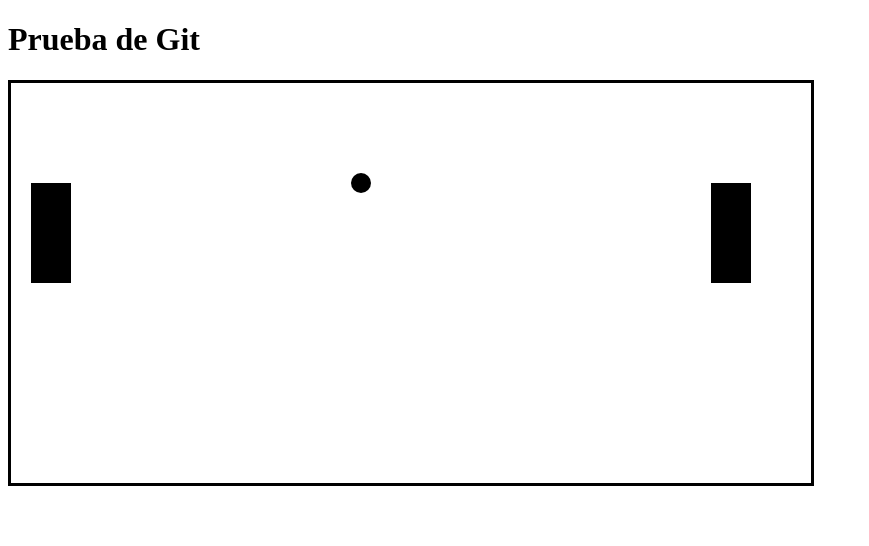
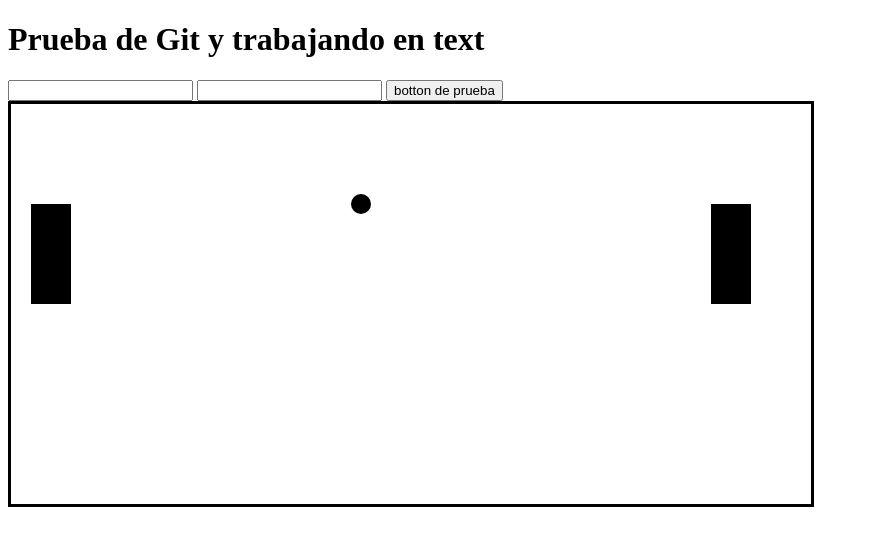
Before and after one commit to ComunidadEjemplos/test-first-time, a plain HTML site: page index.html in a window 1280 px wide. Shown: the whole page, without its empty margins (0-869 px from the left). Drawn offline with Linux system fonts and the light colour scheme.

Commit message:
cambios despues de unir las ramas

```diff
--- a/index.html
+++ b/index.html
@@ -7,7 +7,10 @@
     <title>Pong</title>
 </head>
 <body>
-    <h1>Prueba de Git</h1>
+    <h1>Prueba de Git y trabajando en text</h1>
+    <input type="text" name="nombre" id="nombre">
+    <input type="text">
+    <button>botton de prueba </button>
     <canvas id="canvasPong"></canvas>
 
 
--- a/main.js
+++ b/main.js
@@ -1,4 +1,4 @@
-/** FUNCION DE LA PELOTA */
+/** FUNCION DE LOS Elementos */
 (function(){
     self.Board = function(width,height){
         this.width=width;
@@ -9,7 +9,6 @@
         this.ball = null;
         this.playing = false;
     }
-
     self.Board.prototype = {
         get elements(){
             // var elements = this.bars;
@@ -18,7 +17,6 @@
             return elements;
         }
     }
-
 } )();
 
 /** FUNCION DE LA PELOTA */
@@ -57,10 +55,8 @@
             this.speed_x = this.speed * Math.cos(this.bounce_angle);
             if( this.x > (this.board.width/2)) this.direcction =-1;
             else this.direcction =1;
-//
         }
    }
-
 })();
 
 
@@ -169,7 +165,7 @@
 })();
 
 
-/** FUNCION DE LA BARRA */
+/** FUNCION DE GENERAL */
     var board = new Board(800,400);
     var barIz = new Bar(20,100,40,100,board);
     var barDe = new Bar(700,100,40,100,board);
@@ -207,9 +203,9 @@ document.addEventListener("keydown",function( ev ){
 
 });
 
-board_view.draw();
+board_view.draw(); //PINTA
 /** FUNCION DE LA BARRA */
-//al usa animationFrame dejamos de usar esra
+//al usa animationFrame dejamos de usar esta
 //window.addEventListener("load",main);
 window.requestAnimationFrame(controlller);
 
```
Also changed, not shown: 1 other file.
